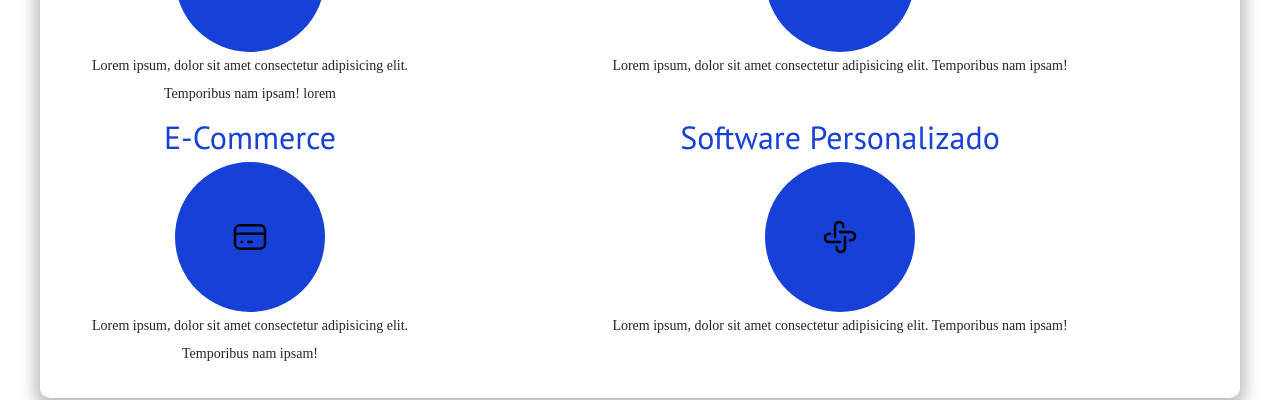
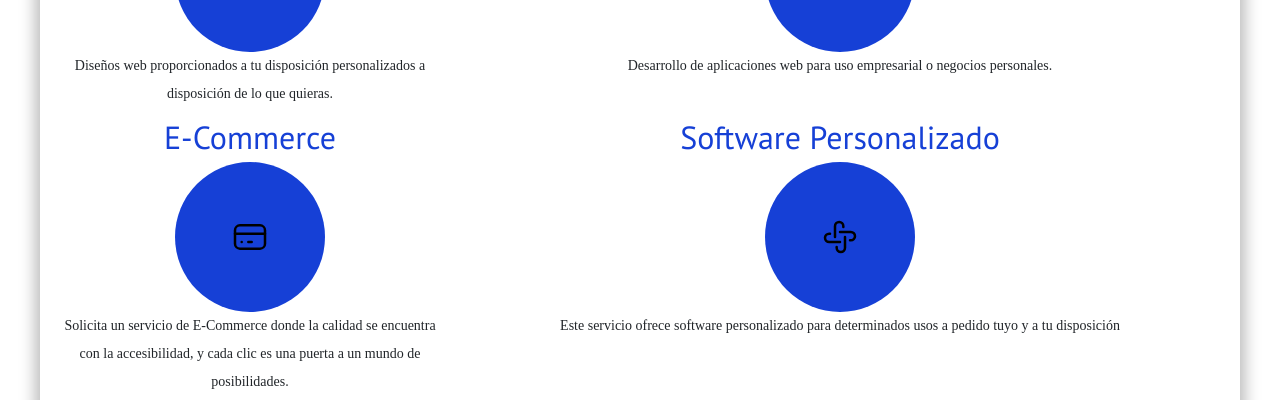
Before and after one commit to JosmarTinocoRada/developer-web-josmar, a plain HTML site: page pages/servicios.html in a window 1280 px wide. Shown: the part 564-964 px from the top of the page. Drawn offline with nearby package versions, Linux system fonts and the light colour scheme.

Commit message:
Texto cambiado en servicios

```diff
--- a/pages/servicios.html
+++ b/pages/servicios.html
@@ -53,7 +53,7 @@
                 <circle cx="16.5" cy="10.5" r=".5" fill="currentColor" />
               </svg>
             </div>
-            <p>Lorem ipsum, dolor sit amet consectetur adipisicing elit. Temporibus nam ipsam! lorem</p>
+            <p>Diseños web proporcionados a tu disposición personalizados a disposición de lo que quieras.</p>
            </section>
 
            <section class="servicio">
@@ -76,7 +76,7 @@
                 <path d="M12 4a2 2 0 0 0 2 -2a2 2 0 0 0 -2 2" />
               </svg>
             </div>
-            <p>Lorem ipsum, dolor sit amet consectetur adipisicing elit. Temporibus nam ipsam!</p>
+            <p>Desarrollo de aplicaciones web para uso empresarial o negocios personales.</p>
              </section>
 
              <section class="servicio">
@@ -90,7 +90,7 @@
                 <line x1="11" y1="15" x2="13" y2="15" />
               </svg>
             </div>
-            <p>Lorem ipsum, dolor sit amet consectetur adipisicing elit. Temporibus nam ipsam!</p>
+            <p>Solicita un servicio de E-Commerce donde la calidad se encuentra con la accesibilidad, y cada clic es una puerta a un mundo de posibilidades.</p>
         </section>
 
         <section class="servicio">
@@ -104,7 +104,7 @@
                     <path d="M9 12v-6.5a2.5 2.5 0 0 1 5 0v.5" />
                   </svg>
             </div>
-            <p>Lorem ipsum, dolor sit amet consectetur adipisicing elit. Temporibus nam ipsam!</p>
+            <p>Este servicio ofrece software personalizado para determinados usos a pedido tuyo y a tu disposición</p>
         </section>
            </div>  <!--Cierre clases servicios-->
         </main>
```
